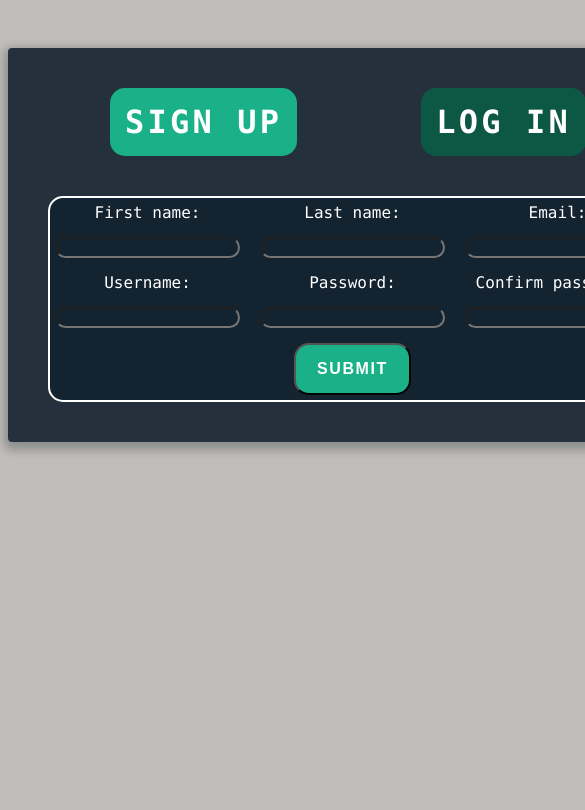
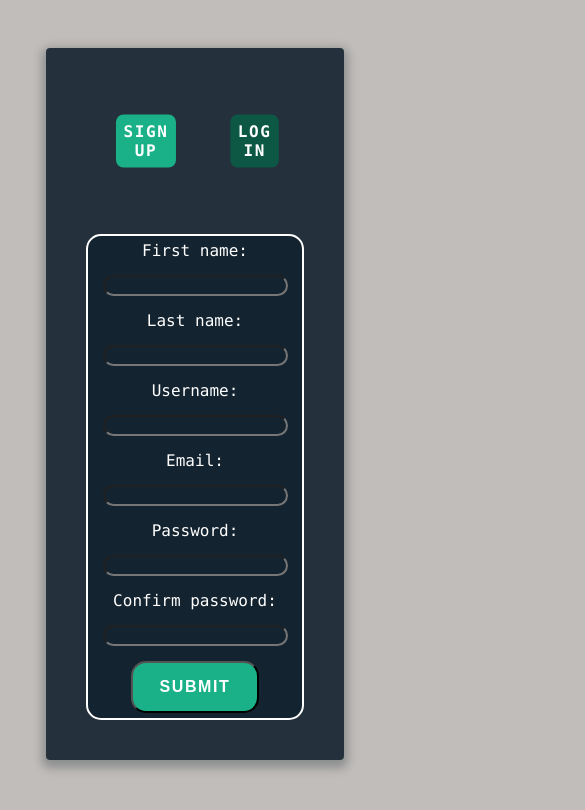
Before and after one commit to TeodorPloae/dave, a plain HTML site: page home.html in a window 390 px wide. Shown: the top 810 px of the page, 585 px wide, since content can reach past the window. Drawn offline with Linux system fonts and the light colour scheme.

Commit message:
responsive form

```diff
--- a/FormStyles/registerGridStyle.css
+++ b/FormStyles/registerGridStyle.css
@@ -81,3 +81,60 @@
     width: 60%;
     font-size: 100%;
 }
+
+@media only screen and (max-width: 770px) {
+    #sign_up_element {
+        transform: scale(0.5);
+        text-align: center;
+    }
+
+    #login_element {
+        transform: scale(0.5);
+        text-align: center;
+    }
+
+@media only screen and (max-width: 680px) {
+    #sign-up {
+      grid-template-areas:
+      'FN-label LN-label'
+      'FN LN'
+      'User-label email-label'
+      'User email'
+      'Pass-label CPass-label'
+      'Pass CPass'
+      'Submit Submit';
+    }
+  }
+
+@media only screen and (max-width: 480px) {
+    #sign-up {
+      grid-template-areas:
+      'FN-label'
+      'FN'
+      'LN-label'
+      'LN'
+      'User-label'
+      'User'
+      'email-label'
+      'email'
+      'Pass-label'
+      'Pass'
+      'CPass-label'
+      'CPass'
+      'Submit';
+    }
+  }
+
+  @media only screen and (min-width: 1700px) {
+      #main_form {
+          transform: scale(2);
+          margin-top: 230px;
+      }
+  }
+
+  @media only screen and (min-width: 4600px) {
+    #main_form {
+        transform: scale(3);
+        margin-top: 460px;
+    }
+}
```
